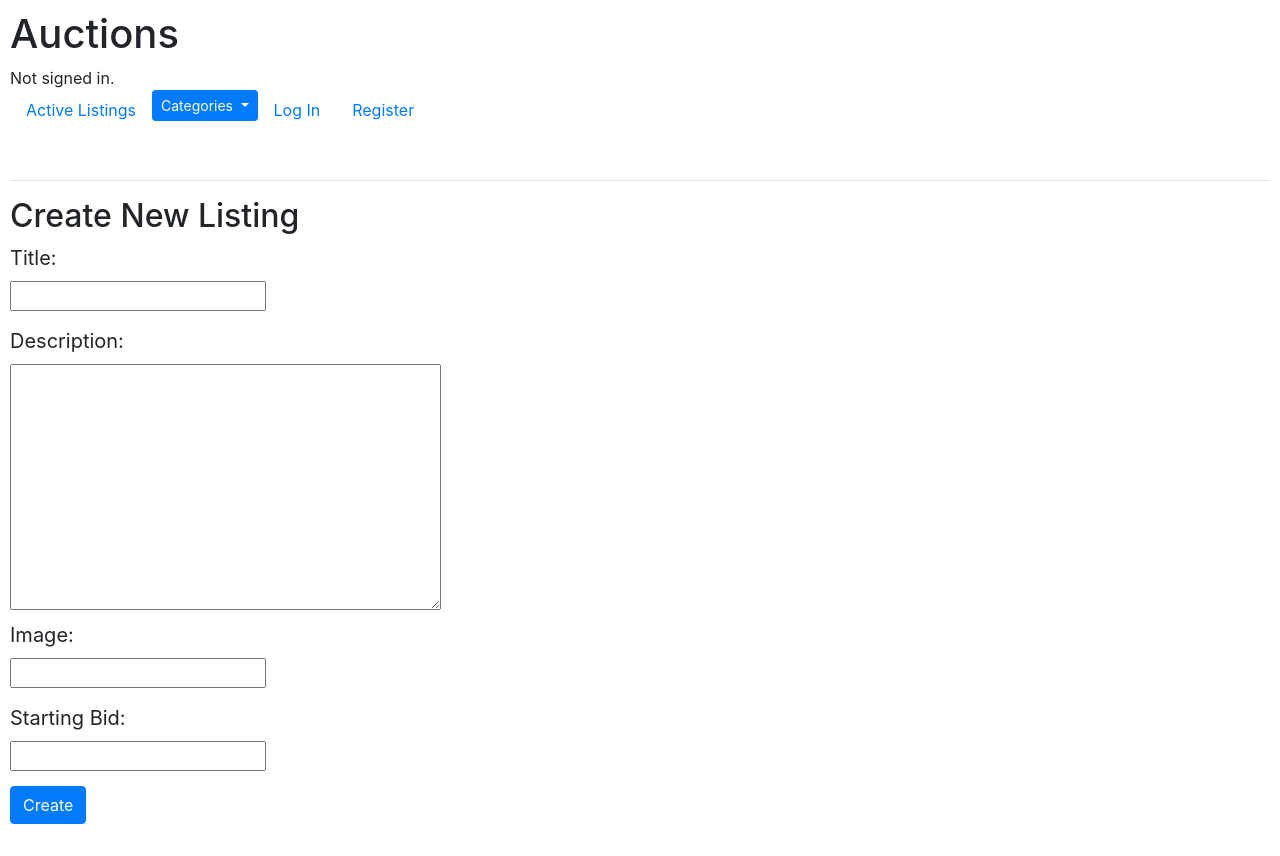
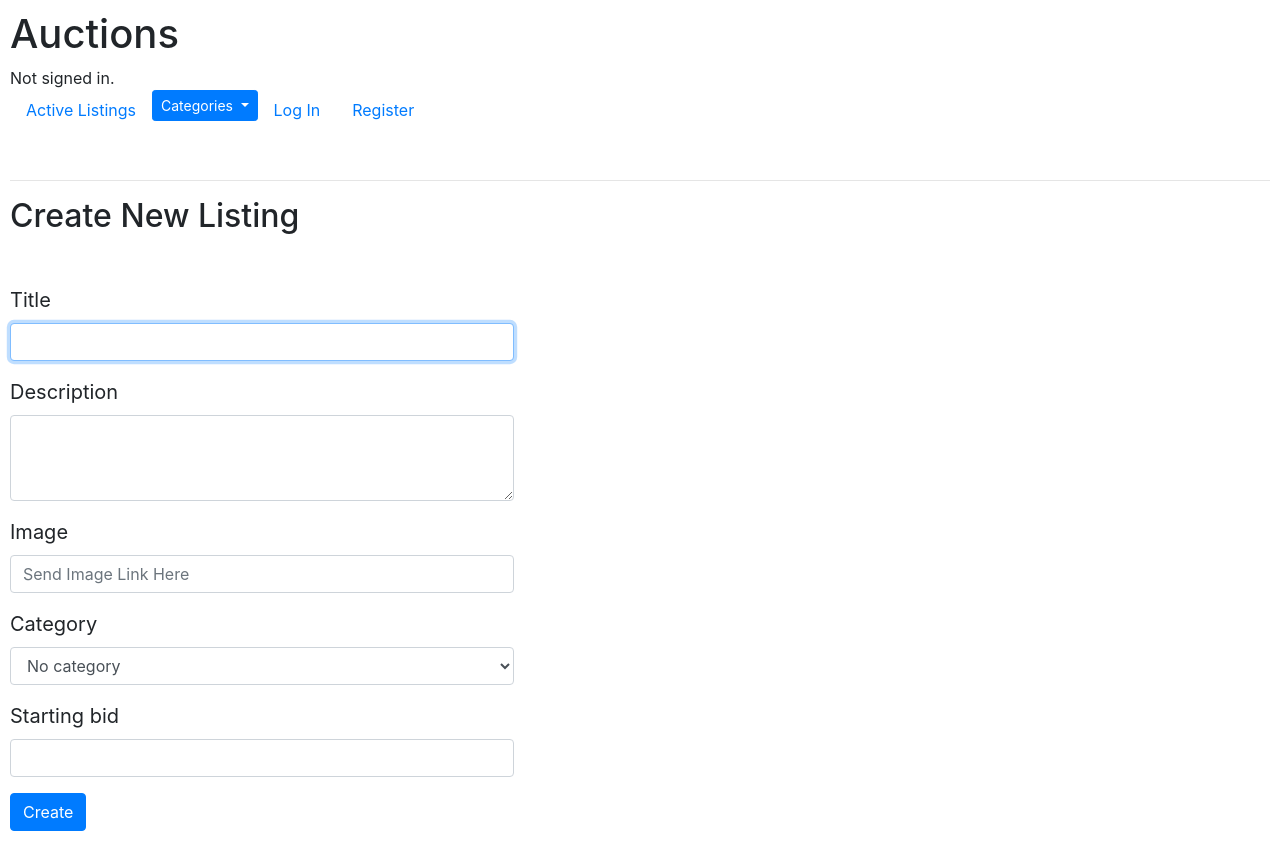
Before and after one commit to EgorEna/Commerse, a Django app: page /create/ in a window 1280 px wide. Before the commit the page ends 824 px from the top, so only its background shows below. Run offline with Django 3.2, Linux system fonts and the light colour scheme; data comes from the database, SQL or seed files in the repository; both versions use the stored data as it was after the commit; some libraries are stand-ins or nearby versions.

Commit message:
Update categories

```diff
--- a/auctions/models.py
+++ b/auctions/models.py
@@ -13,6 +13,8 @@ class Listing(models.Model):
     price = models.IntegerField()
     date = models.DateTimeField(auto_now=True)
     active = models.BooleanField(default=True)
+    category = models.ForeignKey('Category',on_delete=models.CASCADE, related_name='listings',blank=True,null=True)
+
     def __str__(self):
         return f"{self.title}"
 
@@ -24,3 +26,8 @@ class Comment(models.Model):
     listing = models.ForeignKey('Listing',on_delete=models.CASCADE,related_name='comments')
     content = models.TextField(blank=False)
     creater = models.ForeignKey('User',on_delete=models.CASCADE,related_name='comments')
+
+class Category(models.Model):
+    name = models.CharField(max_length=64)
+    def __str__(self):
+        return f"{self.name}"
--- a/auctions/static/auctions/styles.css
+++ b/auctions/static/auctions/styles.css
@@ -2,6 +2,13 @@ body {
     padding: 10px;
 }
 
+h2 {
+    margin-bottom: 50px;
+}
+
+form.create {
+    max-width: 40%;
+}
 input {
     display: block;
     margin-bottom: 15px;
--- a/auctions/templates/auctions/create.html
+++ b/auctions/templates/auctions/create.html
@@ -4,13 +4,45 @@ Create Listing
 {% endblock %}
 
 {% block body %}
-    <h2>Create New Listing</h2>
-    {% if message %}
+<h2>Create New Listing</h2>
+
+<form action="#" method="post" class="create">
+    {% csrf_token %}
+    <div class="form-group">
+        <label for="title">Title</label>
+        <input class="form-control" autofocus type="text" id="title" name="title" required>
+    </div>
+    <div class="form-group">
+        <label for="description">Description</label>
+        <textarea name='description' class="form-control" rows="3" required></textarea>
+    </div>
+    <div class="form-group">
+        <label for="image">Image</label>
+        <input class="form-control" id='image'
+        type="url"
+         name="image" placeholder="Send Image Link Here" required>
+    </div>
+    <div class="form-group">
+        <label for="category">Category</label>
+        <select class="form-control" name="category">
+            <option>No category</option>
+            {% for category in categories %}
+            <option value={{category.id}}>{{category}}</option>
+            {% endfor%}
+        </select>
+    </div>
+    <div class="form-group">
+        <label for="starting_bid">Starting bid</label>
+        <input class="form-control" required id="starting_bid" type="number" name="starting_bid">
+    </div>
+    <input class="btn btn-primary" type="submit" value="Create">
+</form>
+    <!-- {% if message %}
         <span class="error">{{message}}</span>
     {% endif %}
     <form action="{% url 'create' %}" method="POST">
         {% csrf_token %}
         {{ form }}
-        <input class="btn btn-primary" type="submit" value="Create">
-    </form>
+        <input class="btn btn-primary" type="submit" value="Create"> -->
+    <!-- </form> -->
 {% endblock %}
--- a/auctions/templates/auctions/layout.html
+++ b/auctions/templates/auctions/layout.html
@@ -33,9 +33,9 @@
                         Categories
                     </button>
                     <div class="dropdown-menu" aria-labelledby="dropdownMenuButton">
-                      <a class="dropdown-item" href="#">Action</a>
-                      <a class="dropdown-item" href="#">Another action</a>
-                      <a class="dropdown-item" href="#">Something else here</a>
+                        {% for category in categories %}
+                        <a href="{% url 'category' category.id %}" class="dropdown-item">{{category}}</a>
+                        {% endfor %}
                     </div>
                   </div>
             </li>
--- a/auctions/urls.py
+++ b/auctions/urls.py
@@ -19,5 +19,6 @@ urlpatterns = [
     path("watchlist/",include(watchlist_patterns)),
     path("close/<int:listing_id>",views.close,name='close'),
     path('comment/<int:listing_id>',views.comment,name='comment'),
-    path('delete_comment/<int:listing_id>/<int:comment_id>',views.delete_comment,name='delete_comment')
+    path('delete_comment/<int:listing_id>/<int:comment_id>',views.delete_comment,name='delete_comment'),
+    path('category/<int:category_id>',views.category,name='category')
 ]
--- a/auctions/views.py
+++ b/auctions/views.py
@@ -7,6 +7,7 @@ from django import forms
 from datetime import *
 from .models import *
 
+
 class NewListingFor(forms.Form):
     title = forms.CharField()
     description = forms.CharField(widget=forms.Textarea)
@@ -15,7 +16,8 @@ class NewListingFor(forms.Form):
 
 def index(request):
     return render(request, "auctions/index.html",{
-        "listings":Listing.objects.all()
+        "listings":Listing.objects.all(),
+        'categories':Category.objects.all()
     })
 
 def login_view(request):
@@ -70,26 +72,22 @@ def register(request):
 
 def create(request):
     if request.method == "POST":
-        form = NewListingFor(request.POST)
-        if form.is_valid():
-            user = User.objects.get(pk=request.user.id)
-            new_listing = Listing(
-                owner=user,
-                title=request.POST['title'],
-                description=request.POST['description'],
-                image=request.POST['image'],
-                price=request.POST['starting_bid']
-            )
-            new_listing.save()
-            user.listings.add(new_listing)
-            return HttpResponseRedirect(reverse("index"))
-        else:
-            return render(request,"auctions/create.html",{
-                "form": NewListingFor(request.POST),
-                "message": "Incorrectly entered data, make sure you entered everything correctly."
-            })
+        title = request.POST['title']
+        description = request
+        new_listing = Listing(
+            title=request.POST['title'],
+            owner = request.user,
+            description = request.POST['description'],
+            image=request.POST['image'],
+            price=request.POST['starting_bid'],
+        )
+        if request.POST['category'] != 'No category':
+            category = Category.objects.get(pk=request.POST['category'])
+            new_listing.category = category
+        new_listing.save()
+        return HttpResponseRedirect(reverse("index"))
     return render (request,"auctions/create.html",{
-        "form":NewListingFor()
+        'categories':Category.objects.all()
     })
 
 def detail(request,listing_id,dictionary={}):
@@ -107,7 +105,9 @@ def detail(request,listing_id,dictionary={}):
             'bids': listing.bids.count(),
             'active':listing.active,
             'last_bid_member': last_bid_member.username if last_bid_member else None,
-            'comments':comments
+            'comments':comments,
+            'categories':Category.objects.all()
+
         }
         res = {**default,**dictionary}
         return render(request,"auctions/detail.html",res)
@@ -118,12 +118,14 @@ def detail(request,listing_id,dictionary={}):
             'last_bid_member':last_bid_member,
             'active':listing.active,
             'comments':comments,
+            'categories':Category.objects.all()
         })
 
 def watchlist(request):
     listings = request.user.watchlist.all()
     return render(request,"auctions/watchlist.html",{
         "listings":listings,
+        'categories':Category.objects.all()
     })
 
 def add(request,listing_id):
@@ -201,3 +203,11 @@ def delete_comment(request,listing_id,comment_id):
         return HttpResponseRedirect(reverse('detail',args=(listing_id,)))
     else:
         raise Http404('You re not signed to make such actions')
+
+def category(request,category_id):
+    category = Category.objects.get(pk=category_id)
+    return render(request,'auctions/category.html',{
+        "listings":Listing.objects.filter(category=category),
+        'categories':Category.objects.all(),
+        'category':category,
+    })
```
Also changed, not shown: auctions/templates/auctions/detail.html (+7 -1 lines), db.sqlite3.
